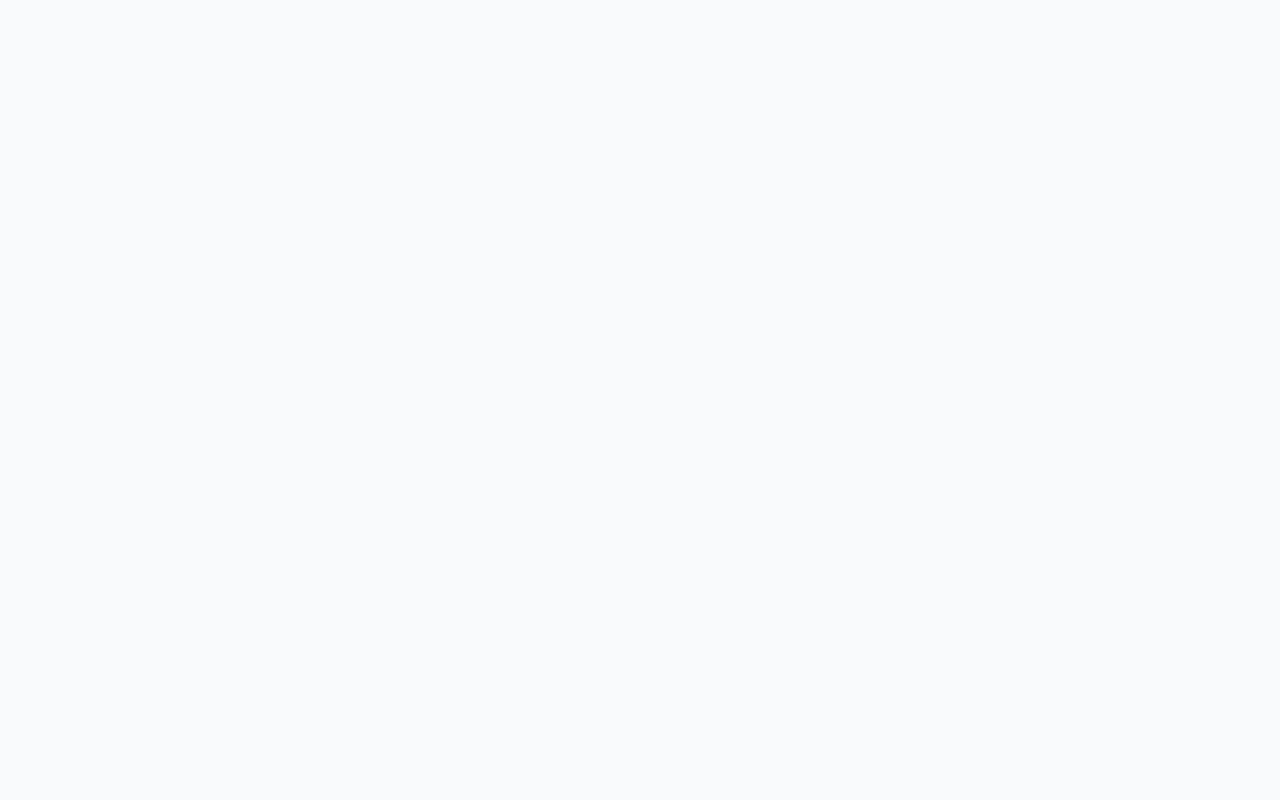
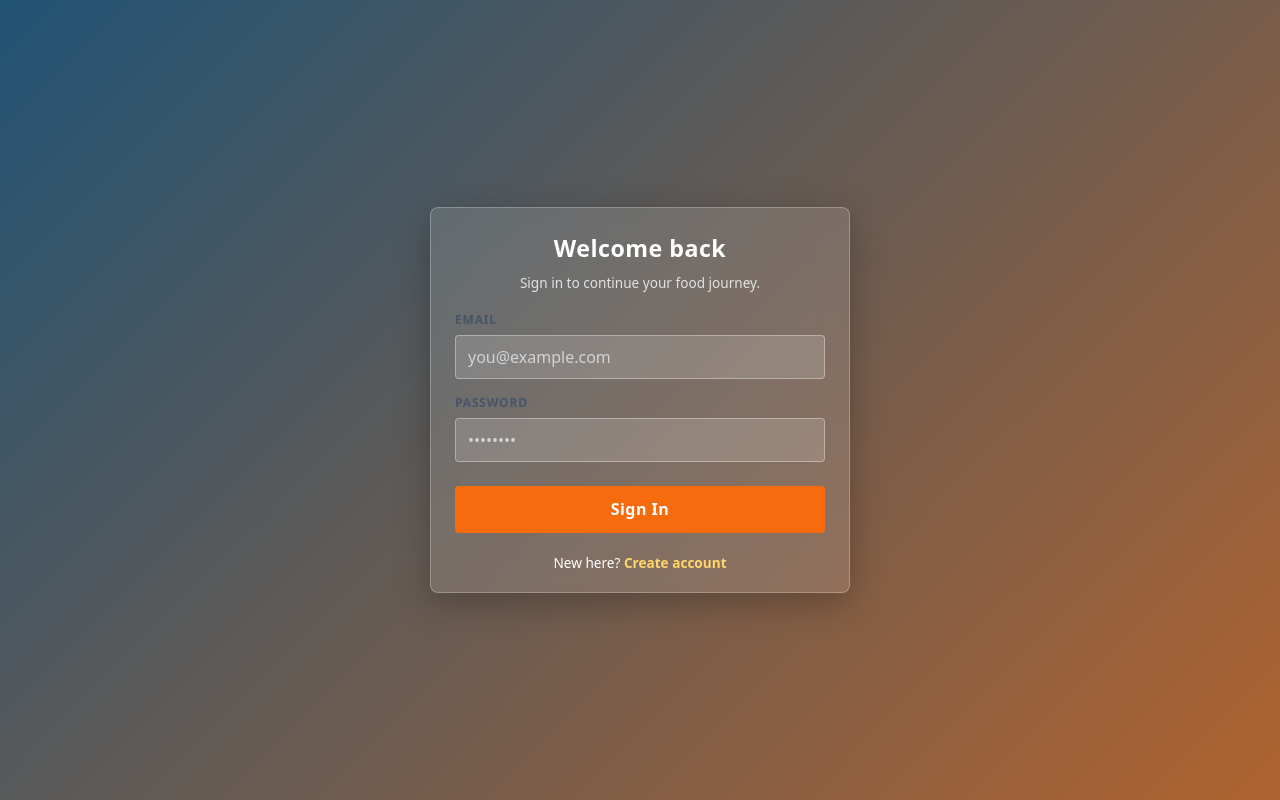
Before and after one commit to pavan26r/Foodify, a React app in the folder Frontend/: page / in a window 1280 px wide. Before the commit this address had no page. Built offline with nearby package versions, Linux system fonts and the light colour scheme; the HTML template or start-up script is replaced by a standard one.

Commit message:
third one

```diff
--- a/Frontend/src/routes/AppRoutes.jsx
+++ b/Frontend/src/routes/AppRoutes.jsx
@@ -17,7 +17,7 @@ const AppRoutes = () => {
             <Routes>
                 <Route path="/register" element={<ChooseRegister />} />
                 <Route path="/user/register" element={<UserRegister />} />
-                <Route path="/user/login" element={<UserLogin />} />
+                <Route path="/" element={<UserLogin />} />
                 <Route path="/food-partner/register" element={<FoodPartnerRegister />} />
                 <Route path="/food-partner/login" element={<FoodPartnerLogin />} />
                 <Route path="/home" element={<><Home /><BottomNav /></>} />
```
